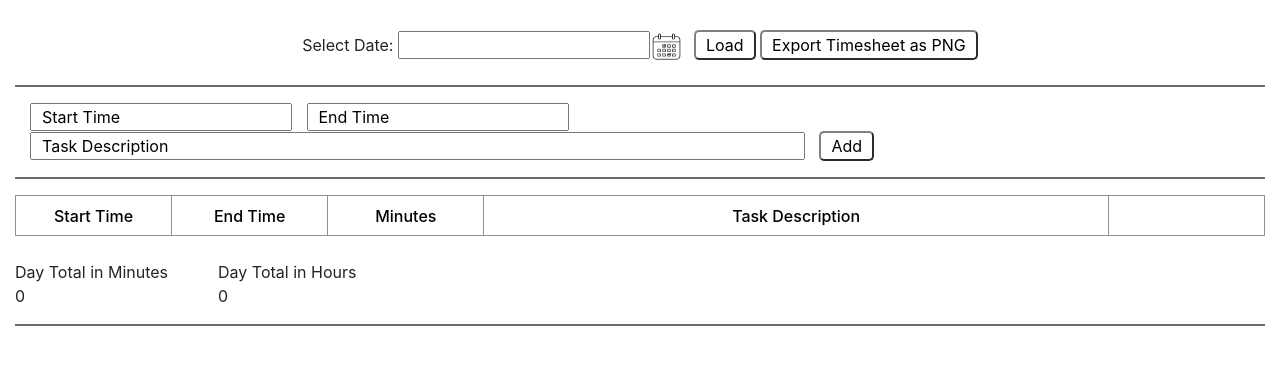
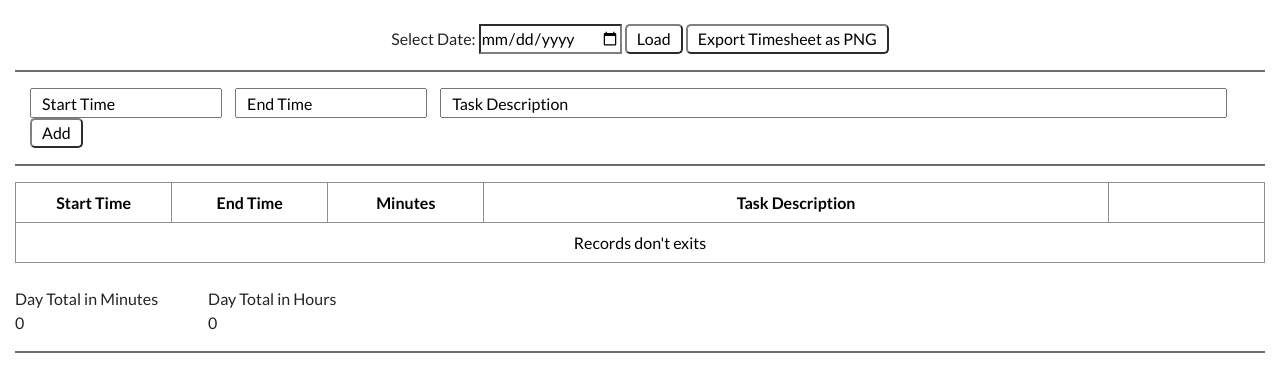
Before and after one commit to Jitali24/TimeLogApp, a plain HTML site: page index.html in a window 1280 px wide. Drawn offline with nearby package versions, Linux system fonts and the light colour scheme.

Commit message:
final commit

```diff
--- a/index.html
+++ b/index.html
@@ -16,11 +16,12 @@
             crossorigin="anonymous"
         />
         <script src="https://cdnjs.cloudflare.com/ajax/libs/dom-to-image/2.6.0/dom-to-image.js"></script>
-        <!-- faltpickr -->
         <link
+            href="http://fonts.googleapis.com/css?family=Lato:400,700"
             rel="stylesheet"
-            href="https://cdn.jsdelivr.net/npm/flatpickr/dist/flatpickr.min.css"
+            type="text/css"
         />
+
         <!-- style -->
         <link rel="stylesheet" href="./style.css" />
     </head>
@@ -29,16 +30,14 @@
             <br />
             <div class="top">
                 Select Date:
-                <input type="selectdate" id="date" />
-                <img src="./images/calendar.png" alt="" id="imgID" />
+                <input type="date" id="date" />
+                <!-- <img src="./images/calendar.png" alt="" id="imgID" /> -->
                 <button onclick="load();">Load</button>
                 <button onclick="downloadtable();">
                     Export Timesheet as PNG
                 </button>
             </div>
-            <div>
-                <hr />
-            </div>
+            <hr />
             <div class="table-tab">
                 <input
                     type="text"
@@ -61,30 +60,29 @@
                 />
                 <button id="add" onclick="add();">Add</button>
             </div>
-            <div>
-                <hr />
-            </div>
+            <hr />
             <div class="table2" id="demo">
                 <table id="table2">
                     <thead>
-                        <tr>
-                            <td style="font-weight: 500">Start Time</td>
-                            <td style="font-weight: 500">End Time</td>
-                            <td style="font-weight: 500">Minutes</td>
-                            <td id="task" style="font-weight: 500">
-                                Task Description
-                            </td>
+                        <tr id="col-heading">
+                            <td>Start Time</td>
+                            <td>End Time</td>
+                            <td>Minutes</td>
+                            <td id="task">Task Description</td>
                             <td></td>
                         </tr>
                     </thead>
-                    <tbody></tbody>
+                    <tbody>
+                        <tr id="null-records">
+                            <td colspan="5">Records don't exits</td>
+                        </tr>
+                    </tbody>
                 </table>
             </div>
             <br />
             <div class="bottom">
                 <div class="one">
                     Day Total in Minutes <br />
-                    <span id="day"></span>
                     <span id="minutes"></span>
                 </div>
                 <div class="two">
@@ -93,17 +91,9 @@
                     <span id="hours"></span>
                 </div>
             </div>
-            <div>
-                <hr />
-            </div>
+            <hr />
         </div>
         <!-- scripts -->
-        <!-- flatpickr -->
-        <script src="https://cdn.jsdelivr.net/npm/flatpickr"></script>
-        <script>
-            flatpickr('input[type="selectdate"]', {})
-            // flatpickr('img', {})
-        </script>
         <!-- bootstrap -->
         <script
             src="https://code.jquery.com/jquery-3.2.1.slim.min.js"
--- a/script.js
+++ b/script.js
@@ -50,7 +50,7 @@ function addRecord() {
         Task_Description: document.getElementById('task-description').value,
     })
     localStorage.setItem('record', JSON.stringify(records))
-
+    location.reload()
     //insert without local storage
     // let newRow = table.insertRow(table.rows.length)
     // let cell1 = newRow.insertCell(0)
@@ -71,7 +71,7 @@ function addRecord() {
 function indexOf() {
     var table = document.getElementById('table2')
     var tl = table.rows.length
-    return tl - 1
+    return tl - 2
 }
 
 function clear() {
@@ -136,7 +136,7 @@ function update() {
         return
     }
     records = JSON.parse(localStorage.getItem('record'))
-    for (let i = 1; i < records.length; i++) {
+    for (let i = 0; i < records.length; i++) {
         if (records[i].Id == rowIndex) {
             records[i].Start_Time = document.getElementById('start-time').value
             records[i].End_Time = document.getElementById('end-time').value
@@ -154,11 +154,10 @@ function add() {
             addRecord()
         } else {
             update()
+            location.reload()
         }
-
         clear()
         totalHM()
-        location.reload()
     }
 }
 
@@ -188,9 +187,9 @@ function validate() {
 function totalHM() {
     var table = document.getElementById('table2'),
         min = 0,
-        hour
+        hour = 0
 
-    for (var i = 1; i < table.rows.length; i++) {
+    for (var i = 2; i < table.rows.length; i++) {
         min = min + parseInt(table.rows[i].cells[2].innerHTML)
     }
 
@@ -198,11 +197,6 @@ function totalHM() {
     document.getElementById('minutes').innerHTML = min
     document.getElementById('hours').innerHTML = hour
 }
-
-// function day() {
-//     var x = document.getElementById('date').value
-//     document.getElementById('day').innerHTML = x
-// }
 
 function display() {
     var table = document
@@ -215,6 +209,7 @@ function display() {
         entries = JSON.parse(allEntries)
     }
     entries.forEach((item, index) => {
+        document.getElementById('null-records').style.display = 'none'
         var newRow = table.insertRow(table.length)
 
         cell1 = newRow.insertCell(0)
@@ -233,5 +228,4 @@ function display() {
         cell6.style.display = 'none'
     })
     totalHM()
-    // day()
 }
--- a/style.css
+++ b/style.css
@@ -3,6 +3,7 @@
     box-sizing: border-box;
     margin: 0px;
     padding: 0px;
+    font-family: 'Lato', sans-serif;
 }
 
 .top {
@@ -15,6 +16,10 @@ button {
     border-color: grey;
     border-width: 500;
     padding: 1px 10px;
+}
+
+#date {
+    border-color: grey;
 }
 
 table {
@@ -57,7 +62,7 @@ td {
 }
 
 #task-description {
-    width: 63%;
+    width: 64%;
     padding-left: 10px;
 }
 
@@ -72,6 +77,7 @@ td {
 .table-tab input,
 .table-tab button {
     margin: 0px 5px;
+    height: 30px;
 }
 
 input::placeholder {
@@ -92,6 +98,10 @@ hr {
     height: 0px;
     border: none;
     border-top: 2px solid rgb(109, 108, 108);
+}
+
+#col-heading {
+    font-weight: 550;
 }
 
 img {
```
